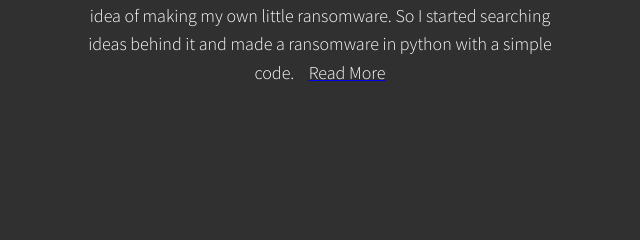
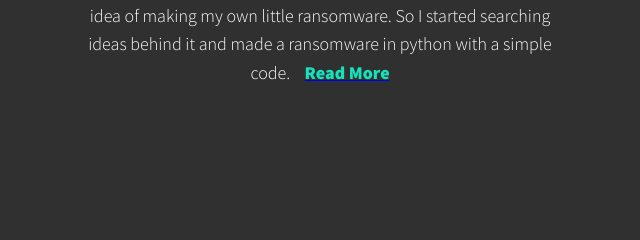
Before and after one commit to RaviRajGhorsai/Website, a plain HTML site: page index.html in a window 1280 px wide. Shown: the part 1959-2199 px from the top of the page, 320-960 px from the left. Drawn offline with nearby package versions, Linux system fonts and the light colour scheme.

Commit message:
added decoration in ransomware

```diff
--- a/style.css
+++ b/style.css
@@ -433,7 +433,10 @@ header {
 #read{
     text-decoration: none;
     color: var(--clr-light);
+    font-weight: var(--fw-bold);
 }
+
+
 
 #read:hover{
     text-decoration: underline;
@@ -451,7 +454,8 @@ header {
 
     #read{
         text-decoration: none;
-        color: var(--clr-light);
+        color: var(--clr-accent);
+        font-weight: bold;
     }
 
     .Mywork+.Mywork {
```
